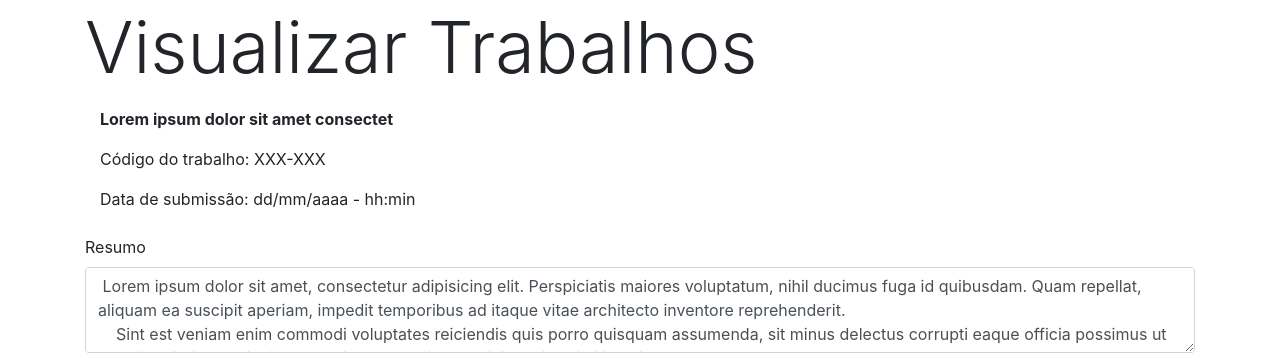
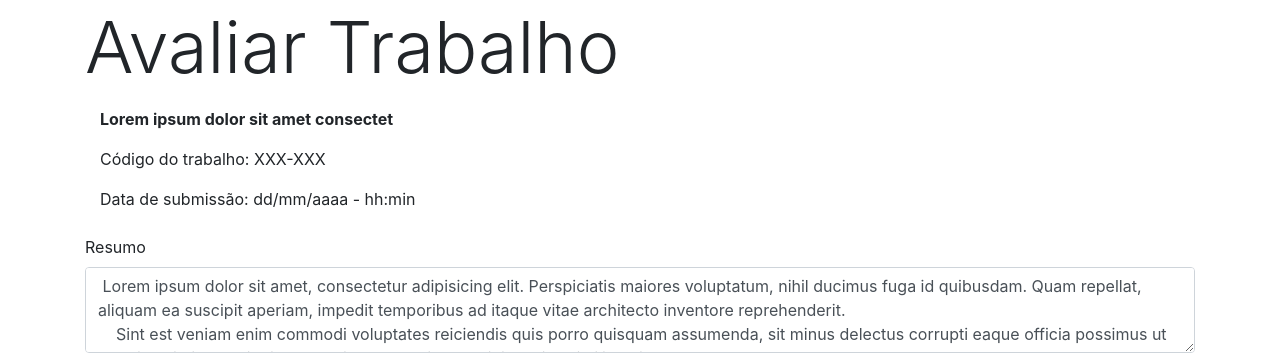
Before and after one commit to stephaniedt/mizanga, a PHP site: page /parecerista-visualizar-trabalho.php in a window 1280 px wide. Shown: the part 72-429 px from the top of the page. Run offline with PHP 8.4, Linux system fonts and the light colour scheme; some web fonts are replaced.

Commit message:
correçao nomenclatura display

```diff
--- a/parecerista-visualizar-trabalho.php
+++ b/parecerista-visualizar-trabalho.php
@@ -9,7 +9,7 @@
   <!-- Titulo -->
   <div class="container">
     <div class="mb-1 pt-1">
-      <h4 class="display-3">Visualizar Trabalhos</h4>
+      <h4 class="display-3">Avaliar Trabalho</h4>
       <p class="lead font-italic"></p>
     </div>
 
```
